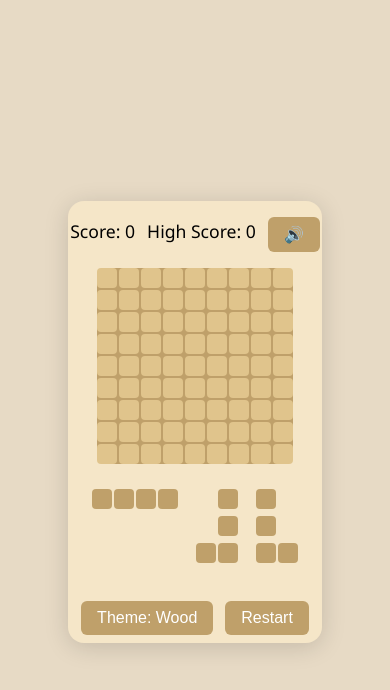
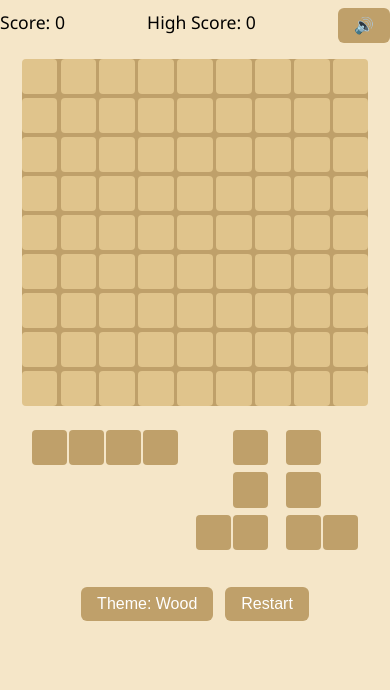
Before and after one commit to bhayanak/blockwood, a plain HTML site: page index.html in a window 390 px wide. Drawn offline with Linux system fonts and the light colour scheme.

Commit message:
few changes for mobile

```diff
--- a/style.css
+++ b/style.css
@@ -17,6 +17,82 @@ body {
   display: flex;
   flex-direction: column;
   align-items: center;
+  width: 80vw;
+  max-width: 600px;
+  min-width: 320px;
+  min-height: 80vh;
+}
+@media (max-width: 900px) {
+  #game-container {
+    width: 95vw;
+    max-width: 99vw;
+    min-width: unset;
+    min-height: 95vh;
+    padding: 8vw 2vw;
+  }
+  #grid {
+    grid-template-columns: repeat(9, 7vw);
+    grid-template-rows: repeat(9, 7vw);
+    gap: 1vw;
+    margin-bottom: 6vw;
+  }
+  .grid-cell {
+    width: 7vw;
+    height: 7vw;
+    min-width: 28px;
+    min-height: 28px;
+    max-width: 48px;
+    max-height: 48px;
+  }
+  #block-tray {
+    gap: 3vw;
+    margin-bottom: 3vw;
+  }
+  .block-shape .grid-cell {
+    width: 7vw !important;
+    height: 7vw !important;
+    min-width: 28px;
+    min-height: 28px;
+    max-width: 48px;
+    max-height: 48px;
+  }
+}
+@media (max-width: 600px) {
+  #game-container {
+    width: 100vw;
+    max-width: 100vw;
+    min-width: unset;
+    min-height: 100vh;
+    border-radius: 0;
+    box-shadow: none;
+    padding: 0;
+  }
+  #grid {
+    grid-template-columns: repeat(9, 9vw);
+    grid-template-rows: repeat(9, 9vw);
+    gap: 1vw;
+    margin-bottom: 6vw;
+  }
+  .grid-cell {
+    width: 9vw;
+    height: 9vw;
+    min-width: 24px;
+    min-height: 24px;
+    max-width: 44px;
+    max-height: 44px;
+  }
+  #block-tray {
+    gap: 4vw;
+    margin-bottom: 4vw;
+  }
+  .block-shape .grid-cell {
+    width: 9vw !important;
+    height: 9vw !important;
+    min-width: 24px;
+    min-height: 24px;
+    max-width: 44px;
+    max-height: 44px;
+  }
 }
 #score-panel {
   display: flex;
@@ -145,15 +221,39 @@ gap: 12px;
 }
 @media (max-width: 600px) {
   #game-container {
-    padding: 8px 2px;
+    width: 100vw;
+    max-width: 100vw;
+    min-width: unset;
+    min-height: 100vh;
+    border-radius: 0;
+    box-shadow: none;
+    padding: 0;
   }
   #grid {
-    grid-template-columns: repeat(9, 20px);
-    grid-template-rows: repeat(9, 20px);
+    grid-template-columns: repeat(9, 9vw);
+    grid-template-rows: repeat(9, 9vw);
+    gap: 1vw;
+    margin-bottom: 6vw;
   }
   .grid-cell {
-    width: 20px;
-    height: 20px;
+    width: 9vw;
+    height: 9vw;
+    min-width: 24px;
+    min-height: 24px;
+    max-width: 44px;
+    max-height: 44px;
+  }
+  #block-tray {
+    gap: 4vw;
+    margin-bottom: 4vw;
+  }
+  .block-shape .grid-cell {
+    width: 9vw !important;
+    height: 9vw !important;
+    min-width: 24px;
+    min-height: 24px;
+    max-width: 44px;
+    max-height: 44px;
   }
 }
 
```
